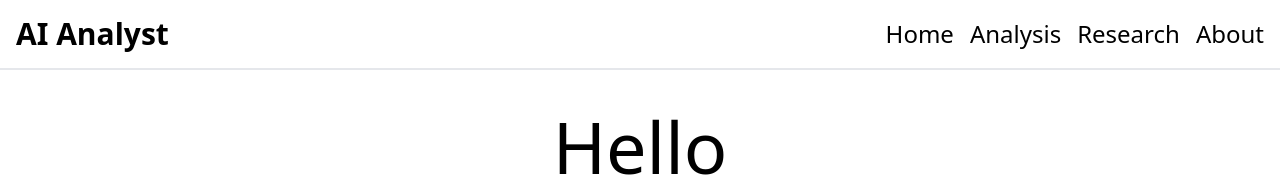
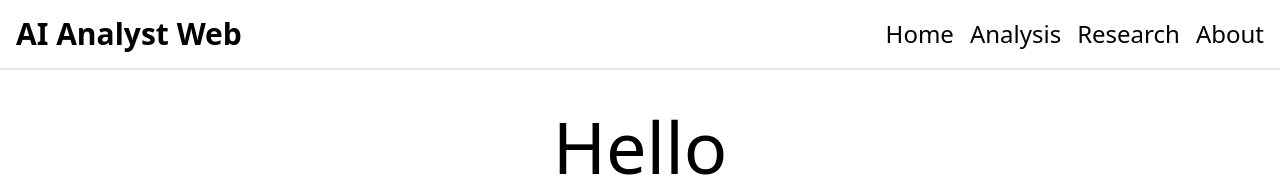
Before and after one commit to AstroDOG3/AI-Analysis-Web, a React (Vite) app: page / in a window 1280 px wide. Shown: the top 177 px of the page. Built offline with nearby package versions, Linux system fonts and the light colour scheme.

Commit message:
Update web logo

```diff
--- a/src/App.jsx
+++ b/src/App.jsx
@@ -39,7 +39,7 @@ function NavBar() {
     return (
         <nav className="navbar border-b-2 p-4">
             <div className="flex justify-between items-center">
-                <div className="text-3xl font-bold">AI Analyst</div>
+                <div className="text-3xl font-bold">AI Analyst Web</div>
                 <div className="md:hidden">
                     <button onClick={toggleDropdown} className="text-xl focus:outline-none">
                         {/* Hamburger Icon */}
```
